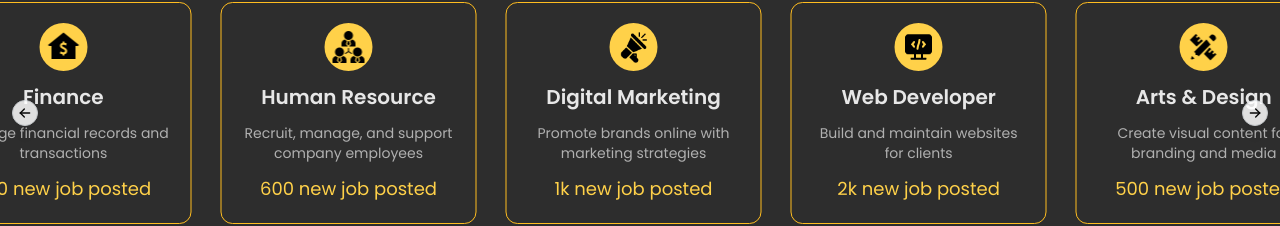
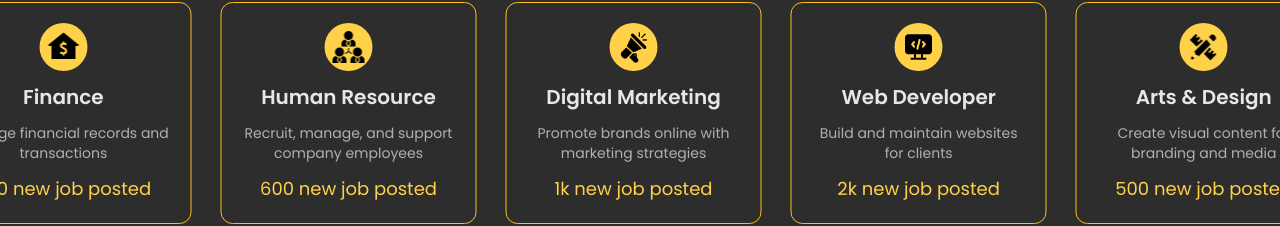
Before and after one commit to DBappa/Job-Portal, a React (Vite) app in the folder job-portal/: page / in a window 1280 px wide. Shown: the part 921-1147 px from the top of the page. Built offline with nearby package versions, Linux system fonts and the light colour scheme.

Commit message:
Hover effects selected

```diff
--- a/job-portal/src/LandingPage/JobCategory.tsx
+++ b/job-portal/src/LandingPage/JobCategory.tsx
@@ -22,6 +22,7 @@ const JobCategory = () => {
           dragFree: false,
           align: "center",
         }}
+        className="hover:[&_button]:!bg-bright-sun-400 [&_button]:!border-none [&_button]:hover:opacity-75 [&_button]:opacity-0 hover:[&_button]:opacity-100"
         nextControlIcon={<IconArrowRight size={16} />}
       previousControlIcon={<IconArrowLeft size={16} />}
       >
```
